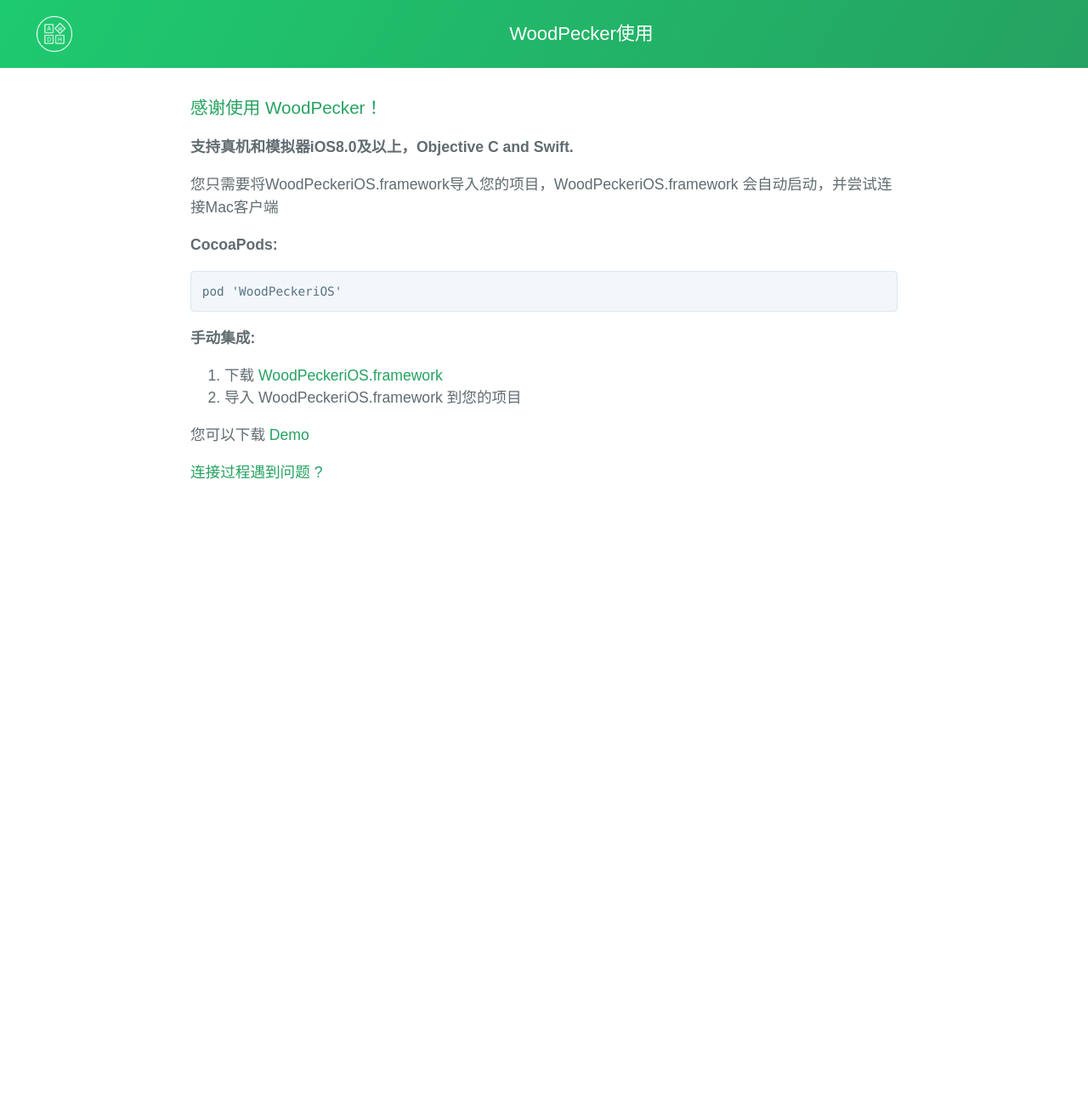
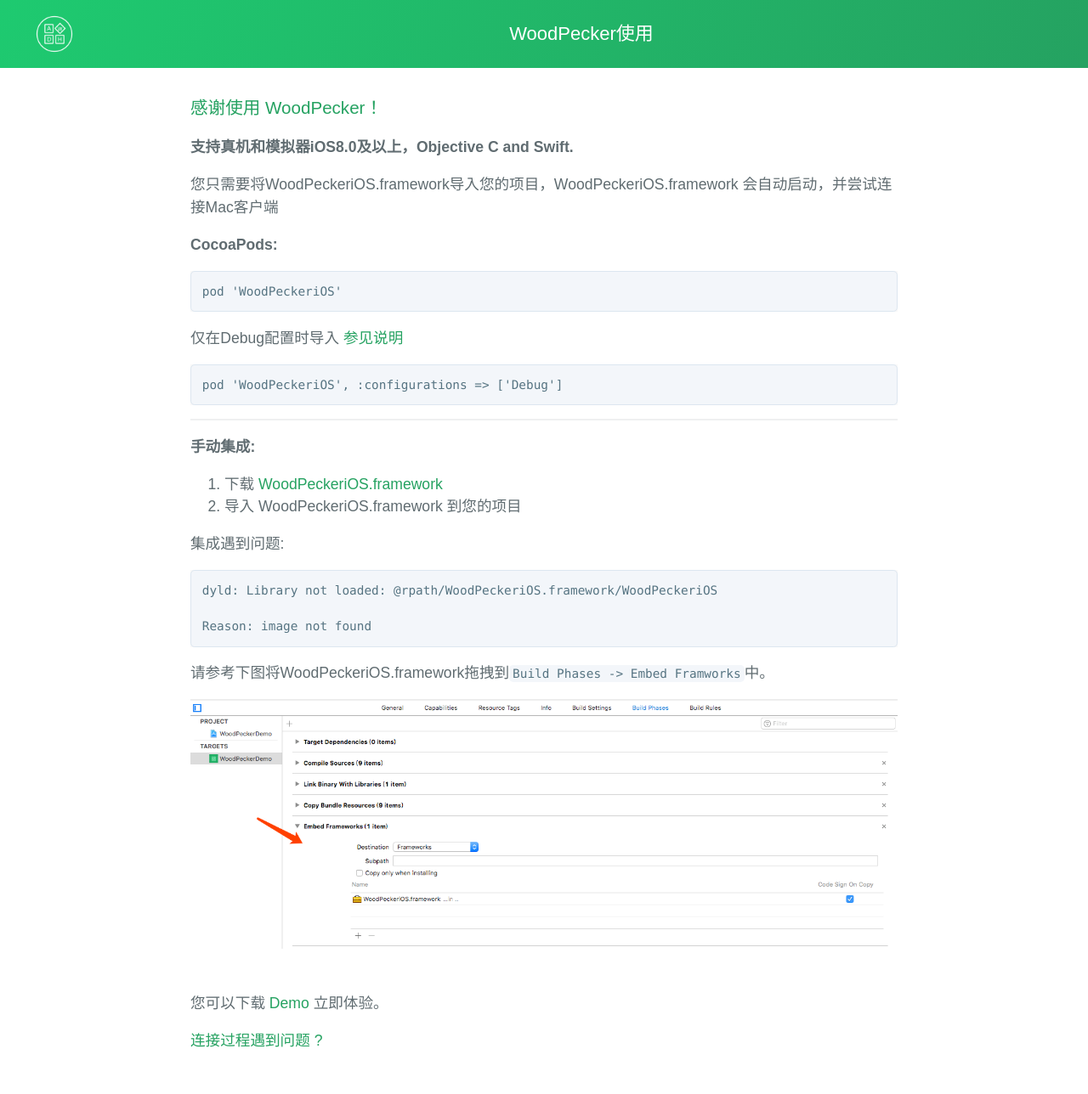
Before and after one commit to github-xiaogang/woodpecker, a Jekyll site: the page built from cnusage.md, in a window 1280 px wide. Shown: the whole page at 85% size. Built offline with Jekyll 4.4.1, drawn with Linux system fonts in a browser that asks for light colours; before the commit the page ends 900 px from its top, so only the background shows below that.

````diff
--- a/cnusage.md
+++ b/cnusage.md
@@ -16,14 +16,31 @@ title: WoodPecker使用
 ```
 pod 'WoodPeckeriOS'
 ```
+仅在Debug配置时导入 [参见说明](https://guides.cocoapods.org/syntax/podfile.html#pod)
+```
+pod 'WoodPeckeriOS', :configurations => ['Debug']
+```
+<hr/>
 
 **手动集成:**
 
 1. 下载 <a href="/assets/framework/WoodPeckeriOS.framework.zip">WoodPeckeriOS.framework</a>
 2. 导入 WoodPeckeriOS.framework 到您的项目
 
+集成遇到问题:
 
-您可以下载 <a href="https://github.com/github-xiaogang/woodpecker-demo">Demo</a>
+```
+dyld: Library not loaded: @rpath/WoodPeckeriOS.framework/WoodPeckeriOS
 
+Reason: image not found
+```
+
+请参考下图将WoodPeckeriOS.framework拖拽到`Build Phases -> Embed Framworks`中。
+
+<img src="/assets/img/embedframework.png"/>
+<br/>
+<br/>
+
+您可以下载 <a href="https://github.com/github-xiaogang/woodpecker-demo">Demo</a> 立即体验。
 
 <a href="/cnconnection.html">连接过程遇到问题 ?</a>
````
Also changed, not shown: cnindex.md (+12 -6 lines), cnplugin.md (+3 -3 lines), index.md (+12 -6 lines), plugin.md (+3 -3 lines), tools/cnuserdefaults.md (added, +8 -0 lines), tools/userdefaults.md (added, +8 -0 lines), usage.md (+18 -0 lines), assets/img/embedframework.png (added), assets/img/tool_userdefaults.png (added), 1 other file.
